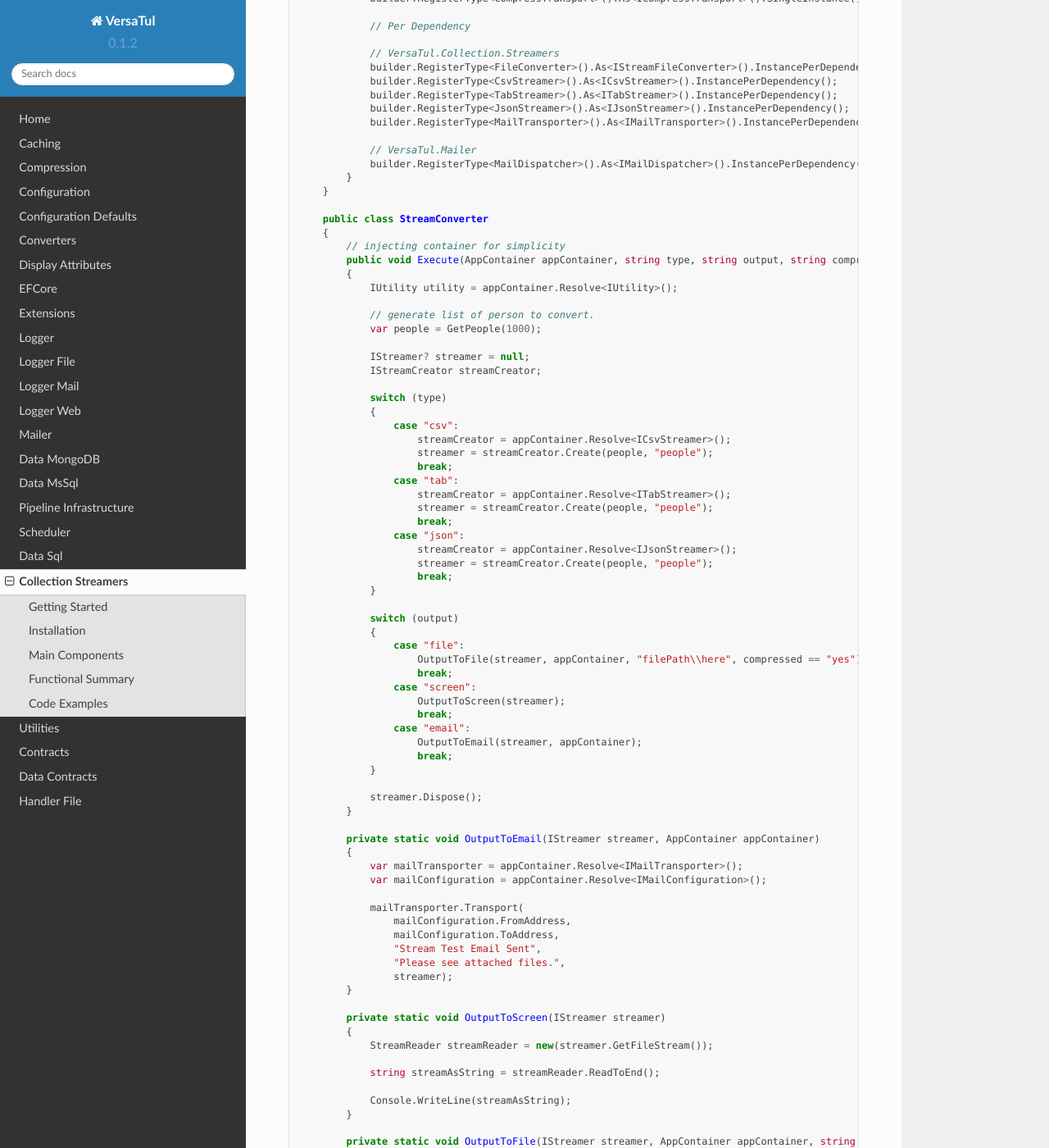
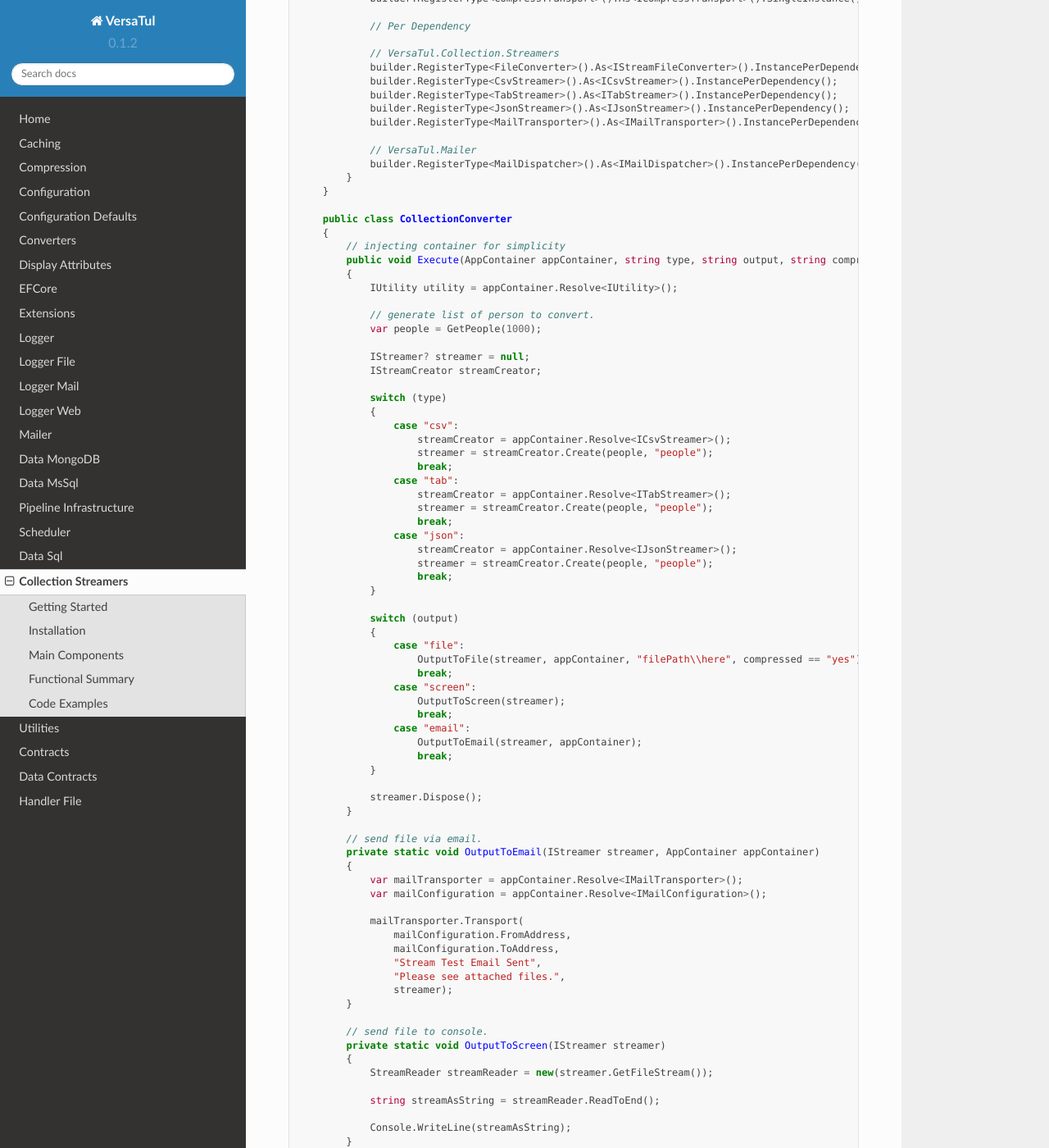
Before and after one commit to BjornWilliams/DocsVersaTul, a Sphinx documentation site: the page built from docs/source/streamers.rst, in a window 1280 px wide and 1400 px high, scrolled down 3851 px. Shown: the whole window at 82% size. Built offline with Sphinx 7.4.7 and the Read the Docs theme 2.0.0, drawn with Linux system fonts in a browser that asks for light colours; some of the changed text lies outside the part shown.

Commit message:
Update streamers.rst

```diff
--- a/docs/source/streamers.rst
+++ b/docs/source/streamers.rst
@@ -207,7 +207,7 @@ Code Examples
             }
         }
 
-        public class StreamConverter
+        public class CollectionConverter
         {
             // injecting container for simplicity
             public void Execute(AppContainer appContainer, string type, string output, string compressed)
@@ -252,6 +252,7 @@ Code Examples
                 streamer.Dispose();
             }
 
+            // send file via email.
             private static void OutputToEmail(IStreamer streamer, AppContainer appContainer)
             {
                 var mailTransporter = appContainer.Resolve<IMailTransporter>();
@@ -265,6 +266,7 @@ Code Examples
                     streamer);
             }
 
+            // send file to console.
             private static void OutputToScreen(IStreamer streamer)
             {
                 StreamReader streamReader = new(streamer.GetFileStream());
@@ -274,6 +276,7 @@ Code Examples
                 Console.WriteLine(streamAsString);
             }
 
+            // send file to disc.
             private static void OutputToFile(IStreamer streamer, AppContainer appContainer, string filePath, bool compressed)
             {
                 IStreamFileConverter fileConverter = appContainer.Resolve<IStreamFileConverter>();
```
